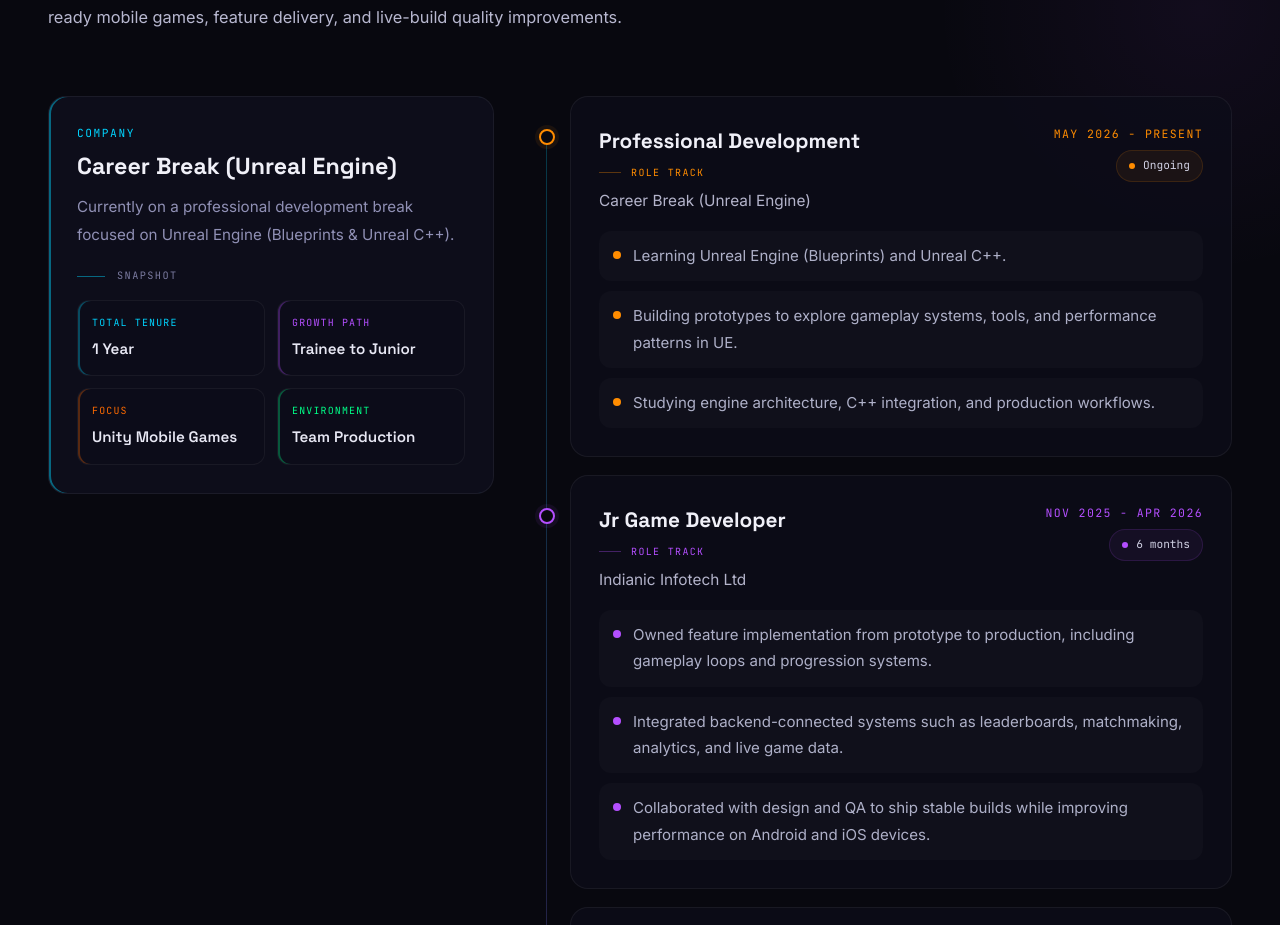
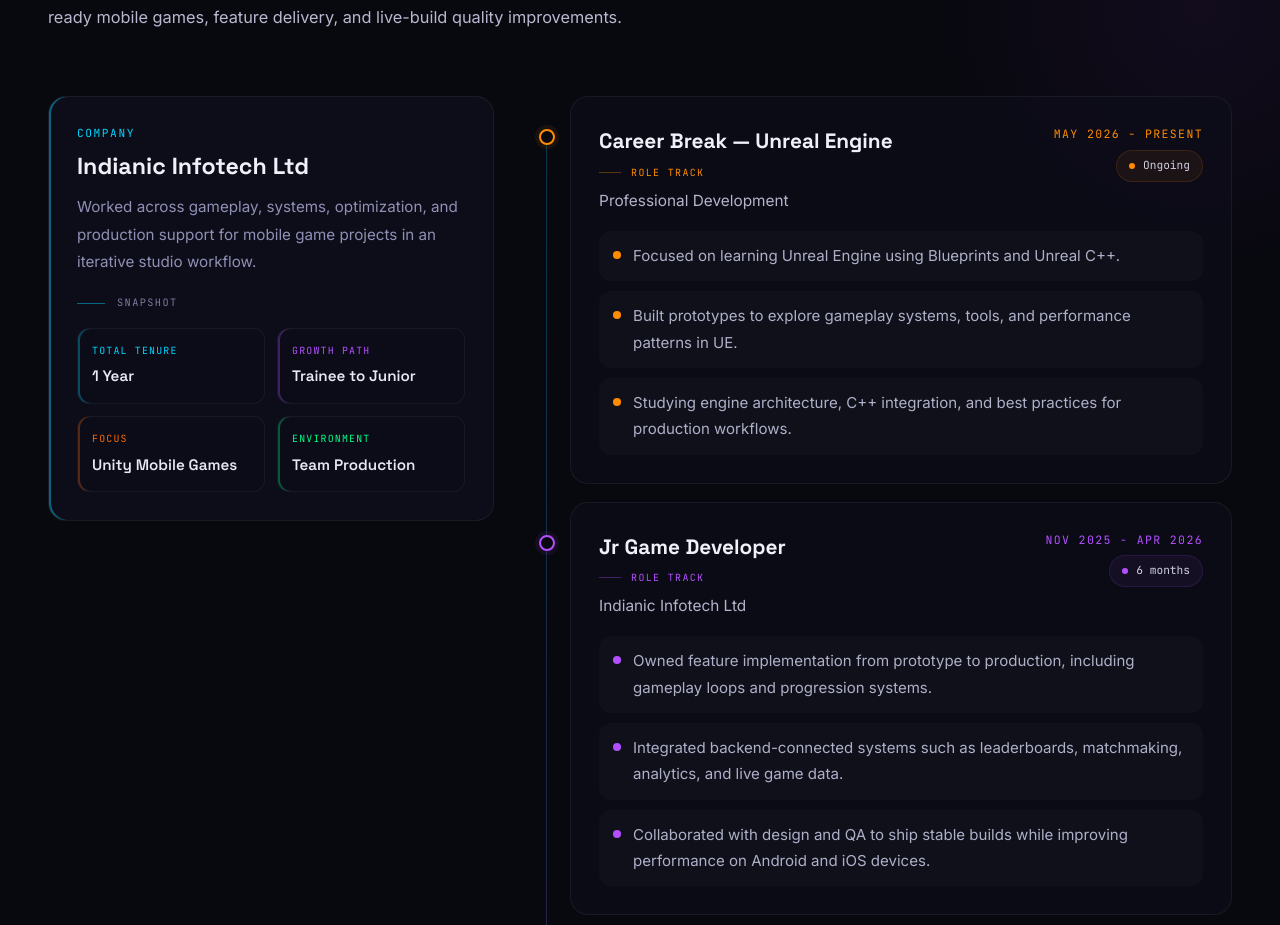
Before and after one commit to Prasham-Desai/Portfolio, a React (Create React App) app: page / in a window 1280 px wide. Shown: the part 3904-4829 px from the top of the page. Built offline with nearby package versions, Linux system fonts and the light colour scheme.

Commit message:
Revert "Update Experience.jsx"
This reverts commit 54fb4c577447ec9af52423f00ecdfa9b40c42d9d.

```diff
--- a/src/components/Experience.jsx
+++ b/src/components/Experience.jsx
@@ -2,15 +2,15 @@
 
 const experienceItems = [
   {
-    company: 'Career Break (Unreal Engine)',
-    role: 'Professional Development',
+    company: 'Professional Development',
+    role: 'Career Break — Unreal Engine',
     period: 'May 2026 - Present',
     duration: 'Ongoing',
     color: '#ff8c00',
     responsibilities: [
-      'Learning Unreal Engine (Blueprints) and Unreal C++.',
-      'Building prototypes to explore gameplay systems, tools, and performance patterns in UE.',
-      'Studying engine architecture, C++ integration, and production workflows.',
+      'Focused on learning Unreal Engine using Blueprints and Unreal C++.',
+      'Built prototypes to explore gameplay systems, tools, and performance patterns in UE.',
+      'Studying engine architecture, C++ integration, and best practices for production workflows.',
     ],
   },
   {
@@ -162,7 +162,7 @@
                 marginBottom: 12,
               }}
             >
-              {experienceItems[0].company}
+              Indianic Infotech Ltd
             </div>
             <p
               style={{
@@ -173,9 +173,8 @@
                 marginBottom: 20,
               }}
             >
-              {experienceItems[0].company.toLowerCase().includes('career')
-                ? 'Currently on a professional development break focused on Unreal Engine (Blueprints & Unreal C++).'
-                : 'Worked across gameplay, systems, optimization, and production support for mobile game projects in an iterative studio workflow.'}
+              Worked across gameplay, systems, optimization, and production support for mobile game projects in an
+              iterative studio workflow.
             </p>
 
             <div
```
